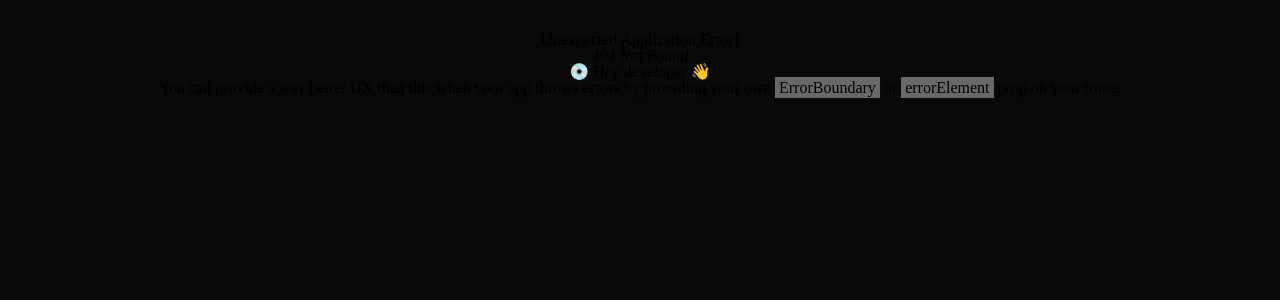
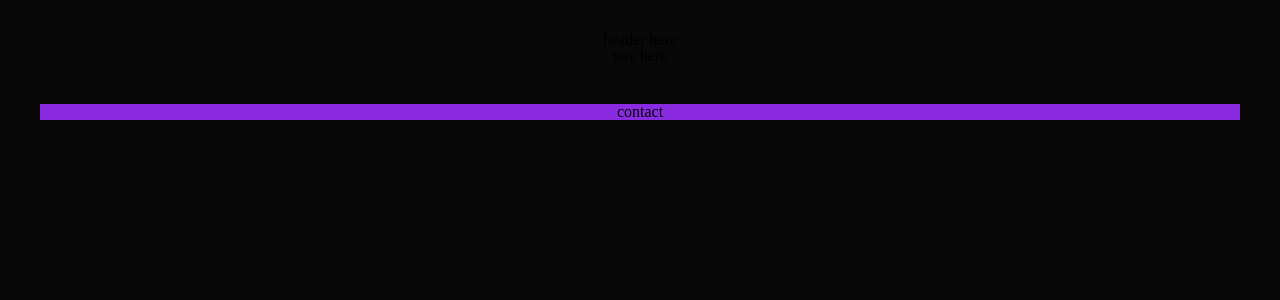
Before and after one commit to robonexx/thekingsroom, a React (Vite) app: page /contact in a window 1280 px wide. Before the commit this address had no page. Shown: the top 300 px of the page. Built offline with nearby package versions, Linux system fonts and the light colour scheme.

Commit message:
routing pages - home, about, contact

```diff
--- a/src/App.jsx
+++ b/src/App.jsx
@@ -7,11 +7,15 @@ import {
 } from 'react-router-dom';
 import RootLayout from './layouts/RootLayout';
 import Home from './pages/Home';
+import About from './pages/About';
+import Contact from './pages/Contact';
 
 const router = createBrowserRouter(
   createRoutesFromElements(
     <Route path='/' element={<RootLayout />}>
       <Route index element={<Home />} />
+      <Route path='about' element={<About />} />
+      <Route path='contact' element={<Contact />} />
     </Route>
   )
 );
--- /dev/null
+++ b/src/pages/About/About.module.scss
@@ -0,0 +1,3 @@
+.about {
+    background-color: orangered;
+}
--- /dev/null
+++ b/src/pages/About/index.jsx
@@ -0,0 +1,9 @@
+import styles from './About.module.scss'
+
+const About = () => {
+  return (
+    <div className={styles.about}>About</div>
+  )
+}
+
+export default About
--- /dev/null
+++ b/src/pages/Contact/Contact.module.scss
@@ -0,0 +1,4 @@
+.contact {
+    background-color: blueviolet;
+    color: black;
+}
--- /dev/null
+++ b/src/pages/Contact/index.jsx
@@ -0,0 +1,8 @@
+import React from 'react';
+import styles from './Contact.module.scss';
+
+const Contact = () => {
+  return <div className={styles.contact}>contact</div>;
+};
+
+export default Contact;
```
